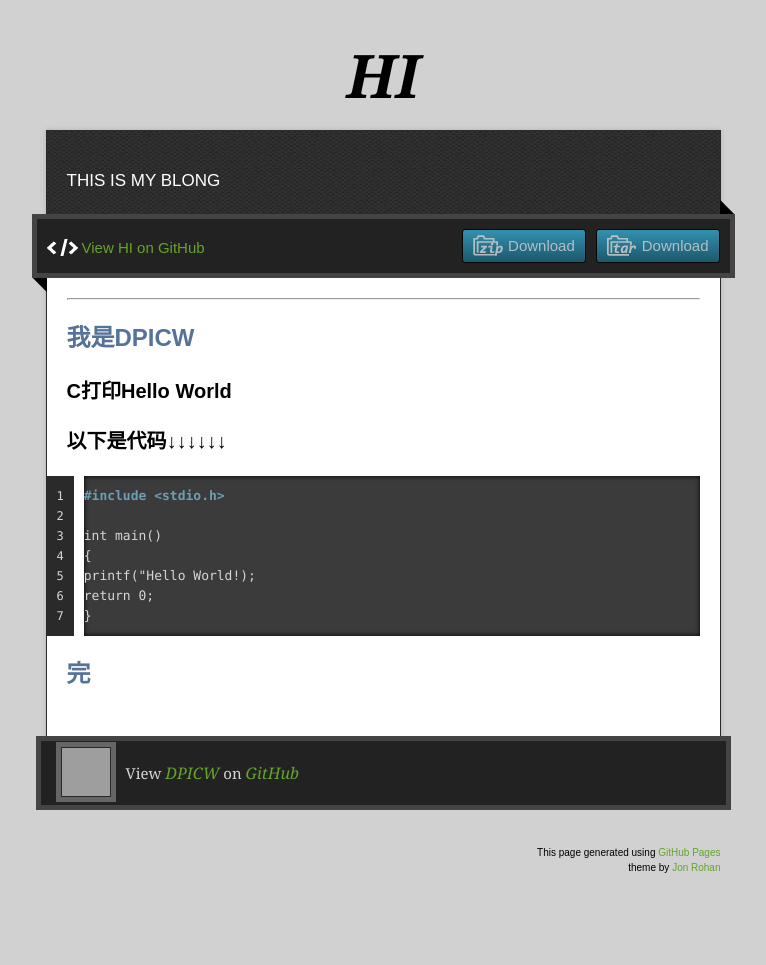
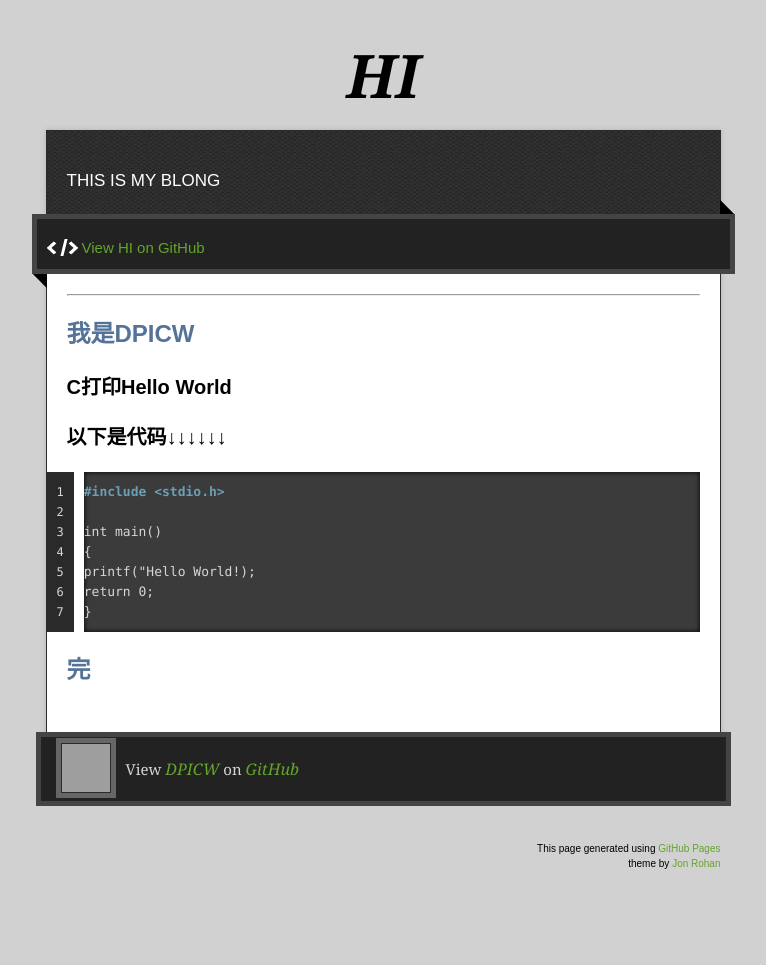
Before and after one commit to DPICW/dpicw.github.io, a Jekyll site: the page built from index.md, in a window 1280 px wide. Shown: the whole page, without its empty margins (257-1023 px from the left). Built offline with Jekyll 4.4.1, drawn with Linux system fonts in a browser that asks for light colours; our own code applies the rules of GitHub Pages for plain Markdown files; grey boxes are pictures that could not be loaded.

Commit message:
Update _config.yml

```diff
--- a/_config.yml
+++ b/_config.yml
@@ -1,5 +1,5 @@
 title: HI
 description: THIS IS MY BLONG
-show_downloads: flash
+show_downloads: false
 google_analytics:
 theme: jekyll-theme-time-machine
```
